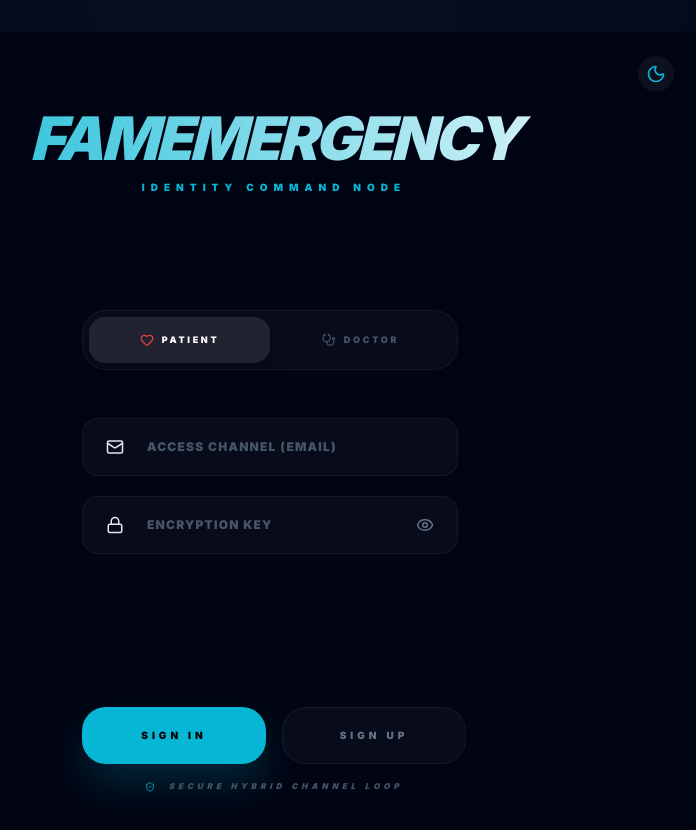
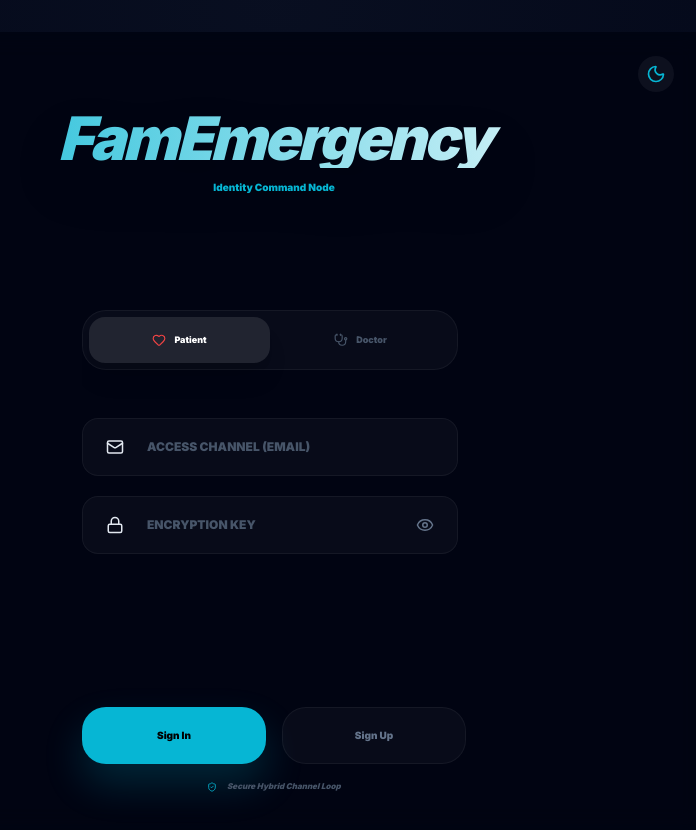
Before and after one commit to betelhem24/FamEmergency, a React app in the folder frontend/: page /auth in a window 1280 px wide. Shown: the top 830 px of the page, without its empty margins (366-1062 px from the left). Built offline with nearby package versions, Linux system fonts and the light colour scheme; the HTML template or start-up script is replaced by a standard one.

Commit message:
Update frontend/src/pages/Auth.tsx

```diff
--- a/frontend/src/pages/Auth.tsx
+++ b/frontend/src/pages/Auth.tsx
@@ -123,12 +123,12 @@ const Auth: React.FC = () => {
                             <ThemeIcon size={20} />
                         </button>
                     </div>
-                    <h1 className="text-6xl font-black tracking-tighter italic text-transparent bg-clip-text bg-gradient-to-r from-[var(--accent-primary)] to-white uppercase leading-none drop-shadow-2xl">
+                    <h1 className="text-6xl font-black tracking-tighter italic text-transparent bg-clip-text bg-gradient-to-r from-[var(--accent-primary)] to-white leading-none drop-shadow-2xl">
                         FamEmergency
                     </h1>
                     <div className="flex items-center justify-center gap-3">
                         <div className="h-[1px] w-8 bg-[var(--accent-primary)]/30" />
-                        <span className="text-[10px] font-black uppercase tracking-[0.6em] text-[var(--accent-primary)] drop-shadow-md">
+                        <span className="text-[10px] font-black text-[var(--accent-primary)] drop-shadow-md">
                             Identity Command Node
                         </span>
                         <div className="h-[1px] w-8 bg-[var(--accent-primary)]/30" />
@@ -148,7 +148,7 @@ const Auth: React.FC = () => {
                         <button
                             type="button"
                             onClick={() => setRole('PATIENT')}
-                            className={`flex-1 py-4 rounded-2xl text-[9px] font-black uppercase tracking-[0.3em] transition-all flex items-center justify-center gap-2 ${role === 'PATIENT' ? 'bg-white/10 text-white shadow-xl' : 'text-slate-600 hover:text-slate-400'
+                            className={`flex-1 py-4 rounded-2xl text-[9px] font-black transition-all flex items-center justify-center gap-2 ${role === 'PATIENT' ? 'bg-white/10 text-white shadow-xl' : 'text-slate-600 hover:text-slate-400'
                                 }`}
                         >
                             <Heart size={14} className={role === 'PATIENT' ? 'text-red-500' : ''} /> Patient
@@ -156,7 +156,7 @@ const Auth: React.FC = () => {
                         <button
                             type="button"
                             onClick={() => setRole('DOCTOR')}
-                            className={`flex-1 py-4 rounded-2xl text-[9px] font-black uppercase tracking-[0.3em] transition-all flex items-center justify-center gap-2 ${role === 'DOCTOR' ? 'bg-white/10 text-white shadow-xl' : 'text-slate-600 hover:text-slate-400'
+                            className={`flex-1 py-4 rounded-2xl text-[9px] font-black transition-all flex items-center justify-center gap-2 ${role === 'DOCTOR' ? 'bg-white/10 text-white shadow-xl' : 'text-slate-600 hover:text-slate-400'
                                 }`}
                         >
                             <Stethoscope size={14} className={role === 'DOCTOR' ? 'text-blue-500' : ''} /> Doctor
@@ -178,7 +178,7 @@ const Auth: React.FC = () => {
                                         <input
                                             type="text"
                                             placeholder="LEGAL IDENTITY NAME"
-                                            className="w-full bg-white/[0.03] border border-white/5 rounded-2xl py-5 pl-16 pr-6 text-xs text-white placeholder:text-slate-600 focus:border-[var(--accent-primary)]/30 focus:bg-white/[0.06] outline-none transition-all font-black uppercase tracking-widest"
+                                            className="w-full bg-white/[0.03] border border-white/5 rounded-2xl py-5 pl-16 pr-6 text-xs text-white placeholder:text-slate-600 focus:border-[var(--accent-primary)]/30 focus:bg-white/[0.06] outline-none transition-all font-black"
                                             value={formData.name}
                                             onChange={(e) => setFormData({ ...formData, name: e.target.value })}
                                             required={!isLogin}
@@ -196,7 +196,7 @@ const Auth: React.FC = () => {
                                                 <input
                                                     type="text"
                                                     placeholder="MEDICAL LICENSE ID"
-                                                    className="w-full bg-white/[0.03] border border-white/5 rounded-2xl py-5 pl-16 pr-6 text-xs text-white placeholder:text-slate-600 focus:border-[var(--accent-primary)]/30 focus:bg-white/[0.06] outline-none transition-all font-black uppercase tracking-widest"
+                                                    className="w-full bg-white/[0.03] border border-white/5 rounded-2xl py-5 pl-16 pr-6 text-xs text-white placeholder:text-slate-600 focus:border-[var(--accent-primary)]/30 focus:bg-white/[0.06] outline-none transition-all font-black"
                                                     value={formData.medicalLicense}
                                                     onChange={(e) => setFormData({ ...formData, medicalLicense: e.target.value })}
                                                     required={role === 'DOCTOR'}
@@ -207,7 +207,7 @@ const Auth: React.FC = () => {
                                                 <input
                                                     type="text"
                                                     placeholder="DEPARTMENT"
-                                                    className="w-full bg-white/[0.03] border border-white/5 rounded-2xl py-5 pl-16 pr-6 text-xs text-white placeholder:text-slate-600 focus:border-[var(--accent-primary)]/30 focus:bg-white/[0.06] outline-none transition-all font-black uppercase tracking-widest"
+                                                    className="w-full bg-white/[0.03] border border-white/5 rounded-2xl py-5 pl-16 pr-6 text-xs text-white placeholder:text-slate-600 focus:border-[var(--accent-primary)]/30 focus:bg-white/[0.06] outline-none transition-all font-black"
                                                     value={formData.department}
                                                     onChange={(e) => setFormData({ ...formData, department: e.target.value })}
                                                 />
@@ -223,7 +223,7 @@ const Auth: React.FC = () => {
                             <input
                                 type="email"
                                 placeholder="ACCESS CHANNEL (EMAIL)"
-                                className="w-full bg-white/[0.03] border border-white/5 rounded-2xl py-5 pl-16 pr-6 text-xs text-white placeholder:text-slate-600 focus:border-[var(--accent-primary)]/30 focus:bg-white/[0.06] outline-none transition-all font-black uppercase tracking-widest"
+                                className="w-full bg-white/[0.03] border border-white/5 rounded-2xl py-5 pl-16 pr-6 text-xs text-white placeholder:text-slate-600 focus:border-[var(--accent-primary)]/30 focus:bg-white/[0.06] outline-none transition-all font-black"
                                 value={formData.email}
                                 onChange={(e) => setFormData({ ...formData, email: e.target.value })}
                                 required
@@ -235,7 +235,7 @@ const Auth: React.FC = () => {
                             <input
                                 type={showPassword ? "text" : "password"}
                                 placeholder="ENCRYPTION KEY"
-                                className="w-full bg-white/[0.03] border border-white/5 rounded-2xl py-5 pl-16 pr-24 text-xs text-white placeholder:text-slate-600 focus:border-[var(--accent-primary)]/30 focus:bg-white/[0.06] outline-none transition-all font-black uppercase tracking-widest"
+                                className="w-full bg-white/[0.03] border border-white/5 rounded-2xl py-5 pl-16 pr-24 text-xs text-white placeholder:text-slate-600 focus:border-[var(--accent-primary)]/30 focus:bg-white/[0.06] outline-none transition-all font-black"
                                 value={formData.password}
                                 onChange={(e) => setFormData({ ...formData, password: e.target.value })}
                                 required
@@ -261,7 +261,7 @@ const Auth: React.FC = () => {
                         type="button"
                         onClick={() => isLogin ? handleSubmit(null as any) : setIsLogin(true)}
                         disabled={loading}
-                        className={`py-5 rounded-3xl flex items-center justify-center gap-3 transition-all font-black text-[10px] uppercase tracking-[0.4em] pointer-events-auto !important ${isLogin
+                        className={`py-5 rounded-3xl flex items-center justify-center gap-3 transition-all font-black text-[10px] pointer-events-auto !important ${isLogin
                             ? 'bg-[var(--accent-primary)] text-black shadow-[0_20px_40px_rgba(6,182,212,0.2)] active:scale-95'
                             : 'bg-white/[0.03] text-slate-500 border border-white/5 hover:bg-white/[0.06]'
                             }`}
@@ -272,7 +272,7 @@ const Auth: React.FC = () => {
                         type="button"
                         onClick={() => !isLogin ? handleSubmit(null as any) : setIsLogin(false)}
                         disabled={loading}
-                        className={`py-5 rounded-3xl flex items-center justify-center gap-3 transition-all font-black text-[10px] uppercase tracking-[0.4em] pointer-events-auto !important ${!isLogin
+                        className={`py-5 rounded-3xl flex items-center justify-center gap-3 transition-all font-black text-[10px] pointer-events-auto !important ${!isLogin
                             ? 'bg-white text-black shadow-2xl active:scale-95'
                             : 'bg-white/[0.03] text-slate-500 border border-white/5 hover:bg-white/[0.06]'
                             }`}
@@ -281,7 +281,7 @@ const Auth: React.FC = () => {
                     </button>
                 </div>
 
-                <p className="text-center text-[8px] font-black uppercase tracking-[0.5em] text-slate-600 italic">
+                <p className="text-center text-[8px] font-black text-slate-600 italic">
                     <ShieldCheck size={10} className="inline mr-2 text-[var(--accent-primary)]" /> Secure Hybrid Channel Loop
                 </p>
             </footer>
```
